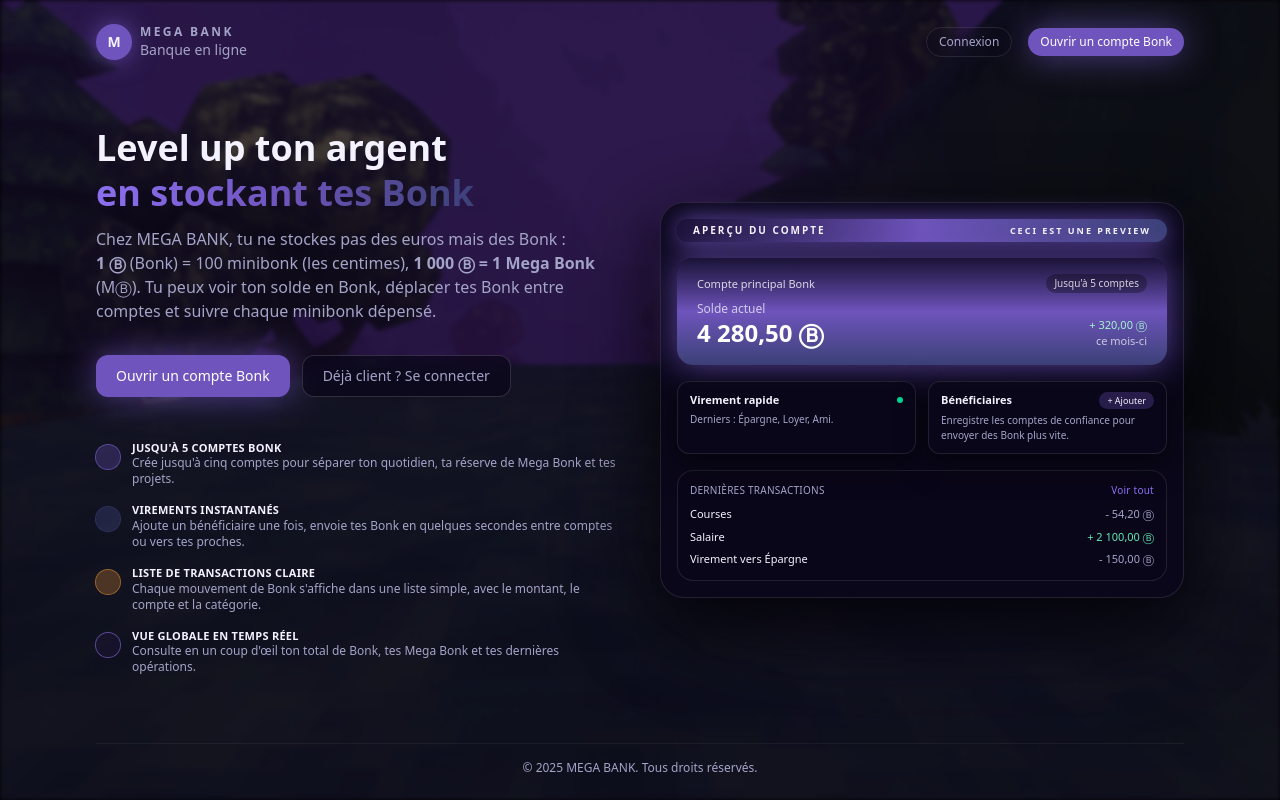
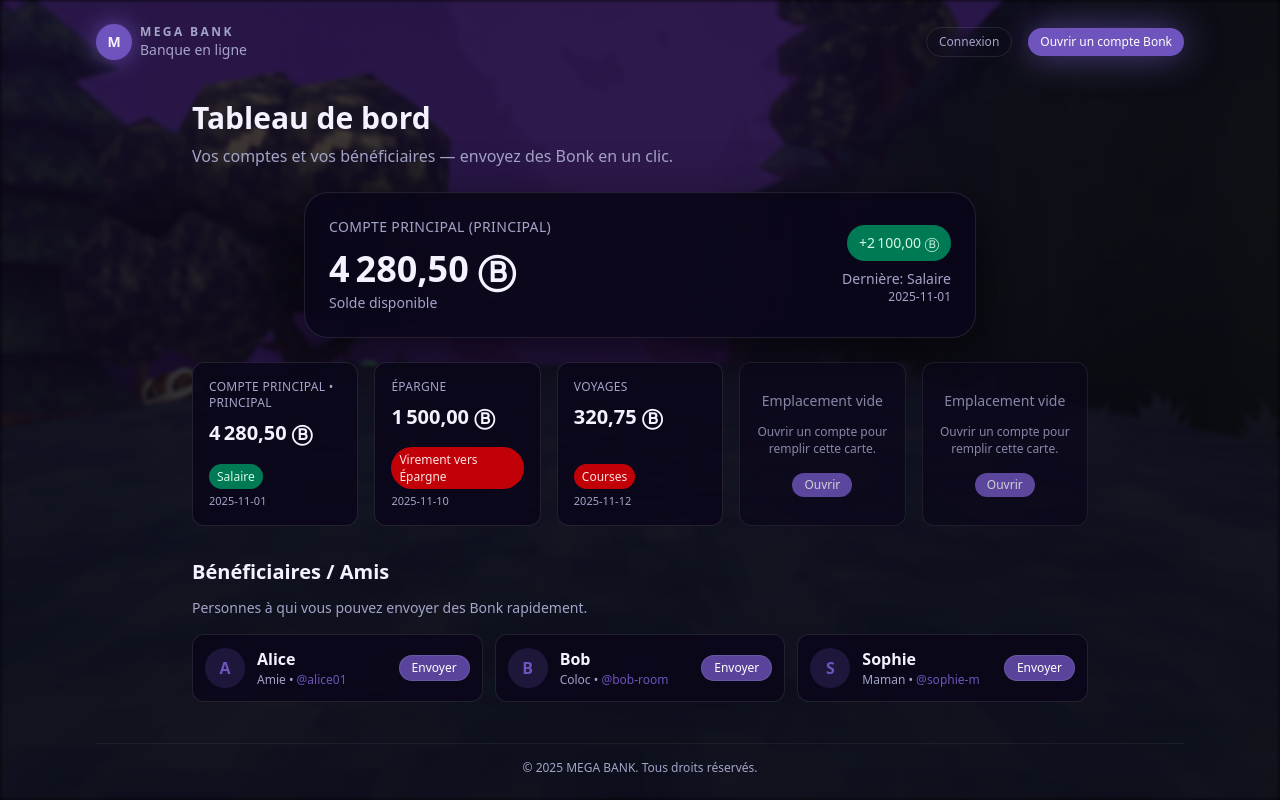
Before and after one commit to xhuriken/megabankreact, a React (Vite) app: page /dashboard in a window 1280 px wide. Built offline with nearby package versions, Linux system fonts and the light colour scheme.

Commit message:
[wip] front end dashboeard

```diff
--- a/src/App.jsx
+++ b/src/App.jsx
@@ -1,6 +1,7 @@
 import "./App.css";
 import Home from "./pages/Home";
 import Login from "./components/Login";
+import Dashboard from "./pages/Dashboard";
 import Footer from "./components/Footer";
 import NavBar from "./components/NavBar";
 
@@ -31,7 +32,7 @@ function App() {
 
           {/* Page content */}
           <main className="flex-1">
-            <Home />
+            <Dashboard />
           </main>
           {/* Footer*/}
           <Footer />
--- /dev/null
+++ b/src/pages/Dashboard.jsx
@@ -0,0 +1,122 @@
+import React from "react";
+
+// Sample mock data for demo. Replace with real data (props / API) as needed.
+const sampleAccounts = [
+  {
+    id: "acc-1",
+    name: "Compte principal",
+    balance: 4280.5,
+    lastTransaction: { label: "Salaire", amount: 2100.0, type: "credit", date: "2025-11-01" },
+  },
+  {
+    id: "acc-2",
+    name: "Épargne",
+    balance: 1500.0,
+    lastTransaction: { label: "Virement vers Épargne", amount: -150.0, type: "debit", date: "2025-11-10" },
+  },
+  {
+    id: "acc-3",
+    name: "Voyages",
+    balance: 320.75,
+    lastTransaction: { label: "Courses", amount: -54.2, type: "debit", date: "2025-11-12" },
+  },
+];
+
+const sampleBeneficiaries = [
+  { id: "b-1", name: "Alice", note: "Amie", handle: "alice01" },
+  { id: "b-2", name: "Bob", note: "Coloc", handle: "bob-room" },
+  { id: "b-3", name: "Sophie", note: "Maman", handle: "sophie-m" },
+];
+
+function formatBalance(value) {
+  return value.toLocaleString("fr-FR", { minimumFractionDigits: 2, maximumFractionDigits: 2 });
+}
+
+export default function Dashboard({ accounts = sampleAccounts, beneficiaries = sampleBeneficiaries }) {
+  // ensure we show at least 1 and at most 5 accounts
+  const visibleAccounts = (accounts && accounts.length > 0) ? accounts.slice(0, 5) : sampleAccounts.slice(0, 1);
+  const primary = visibleAccounts[0] || null;
+  // fill up to exactly 5 slots for the small cards (may include primary again)
+  const slots = Array.from({ length: 5 }).map((_, i) => visibleAccounts[i] || null);
+
+  return (
+    <section className="mx-auto max-w-4xl">
+      <h1 className="text-3xl font-semibold mb-2">Tableau de bord</h1>
+      <p className="text-text-muted mb-6">Vos comptes et vos bénéficiaires — envoyez des Bonk en un clic.</p>
+
+      {/* Primary account (large, centered) */}
+      <div className="flex justify-center mb-6">
+        {primary ? (
+          <article className="w-full max-w-2xl rounded-3xl border border-white/10 bg-surface/95 p-6 shadow-[0_20px_60px_rgba(0,0,0,0.65)] transform transition-transform duration-200 hover:-translate-y-1">
+            <div className="flex items-center justify-between gap-4">
+              <div>
+                <div className="text-sm uppercase tracking-wide text-text-muted">{primary.name} (Principal)</div>
+                <div className="mt-3 text-4xl font-bold">{formatBalance(primary.balance)} Ⓑ</div>
+                <div className="text-sm text-text-muted mt-1">Solde disponible</div>
+              </div>
+              <div className="text-right">
+                <div className={`inline-block px-3 py-2 rounded-full text-sm ${primary.lastTransaction.type === "credit" ? "bg-emerald-700 text-emerald-100" : "bg-red-700 text-red-100"}`}>
+                  {primary.lastTransaction.type === "credit" ? "+" : ""}{Math.abs(primary.lastTransaction.amount).toLocaleString("fr-FR", { minimumFractionDigits: 2 })} Ⓑ
+                </div>
+                <div className="mt-2 text-sm text-text-muted">Dernière: {primary.lastTransaction.label}</div>
+                <div className="text-xs text-text-muted">{primary.lastTransaction.date}</div>
+              </div>
+            </div>
+          </article>
+        ) : (
+          <article className="w-full max-w-2xl rounded-3xl border border-dashed border-white/10 bg-surface/90 p-6 text-center">
+            <div className="text-sm text-text-muted">Aucun compte principal</div>
+            <button className="mt-3 rounded-full bg-primary px-4 py-2 text-white">Ouvrir un compte</button>
+          </article>
+        )}
+      </div>
+
+      {/* Small cards row: exactly 5 slots (placeholders if empty) */}
+      <div className="grid gap-4 grid-cols-1 sm:grid-cols-2 md:grid-cols-5">
+        {slots.map((acc, idx) => (
+          <article
+            key={idx}
+            className={`rounded-xl border border-white/10 bg-surface/90 p-4 text-sm transition-transform duration-200 hover:scale-105 hover:shadow-xl ${acc ? "" : "opacity-80"}`}>
+            {acc ? (
+              <div className="flex flex-col h-full justify-between">
+                <div>
+                  <div className="text-xs uppercase tracking-wide text-text-muted">{acc.name}{idx === 0 ? " • Principal" : ""}</div>
+                  <div className="mt-2 text-xl font-semibold">{formatBalance(acc.balance)} Ⓑ</div>
+                </div>
+                <div className="mt-4 text-[12px] text-text-muted">
+                  <div className={`inline-block px-2 py-1 rounded-full ${acc.lastTransaction.type === "credit" ? "bg-emerald-700 text-emerald-100" : "bg-red-700 text-red-100"}`}>{acc.lastTransaction.label}</div>
+                  <div className="mt-1 text-[11px]">{acc.lastTransaction.date}</div>
+                </div>
+              </div>
+            ) : (
+              <div className="flex flex-col items-center justify-center h-full text-center">
+                <div className="text-sm text-text-muted">Emplacement vide</div>
+                <div className="mt-3 text-[12px] text-text-muted">Ouvrir un compte pour remplir cette carte.</div>
+                <button className="mt-4 rounded-full bg-primary px-3 py-1 text-xs text-white">Ouvrir</button>
+              </div>
+            )}
+          </article>
+        ))}
+      </div>
+
+      {/* Beneficiaries */}
+      <div className="mt-8">
+        <h2 className="text-xl font-semibold mb-3">Bénéficiaires / Amis</h2>
+        <p className="text-sm text-text-muted mb-4">Personnes à qui vous pouvez envoyer des Bonk rapidement.</p>
+
+        <div className="grid gap-3 sm:grid-cols-3">
+          {beneficiaries.map((b) => (
+            <div key={b.id} className="flex items-center gap-3 rounded-xl border border-white/10 bg-surface/90 p-3">
+              <div className="flex h-10 w-10 items-center justify-center rounded-full bg-primary/20 font-semibold text-primary">{b.name.charAt(0)}</div>
+              <div className="flex-1">
+                <div className="font-semibold">{b.name}</div>
+                <div className="text-[12px] text-text-muted">{b.note} • <span className="text-primary">@{b.handle}</span></div>
+              </div>
+              <button className="cursor-pointer rounded-full border border-white/10 bg-primary/80 px-3 py-1 text-xs text-white">Envoyer</button>
+            </div>
+          ))}
+        </div>
+      </div>
+    </section>
+  );
+}
```
